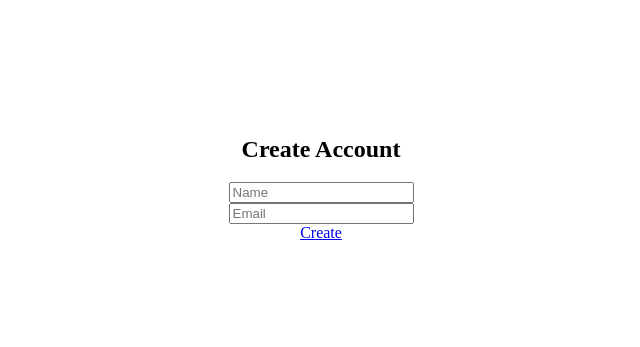
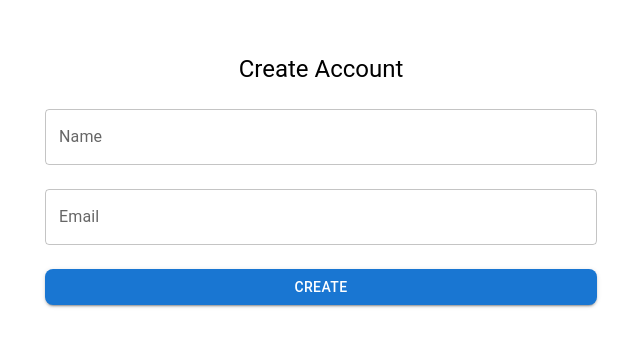
Before and after one commit to sethu-admin/new-project, a React (Vite) app in the folder app/: page /account in a window 1280 px wide. Shown: the part 229-576 px from the top of the page, without its empty margins (319-959 px from the left). Built offline with nearby package versions, Linux system fonts and the light colour scheme.

Commit message:
Mention Material UI in README

```diff
--- a/app/package.json
+++ b/app/package.json
@@ -17,7 +17,10 @@
     "react-dom": "^19.1.0",
     "react-hook-form": "^7.57.0",
     "react-router-dom": "^7.6.2",
-    "three": "^0.177.0"
+    "three": "^0.177.0",
+    "@mui/material": "^7.1.1",
+    "@emotion/react": "^11.14.0",
+    "@emotion/styled": "^11.14.0"
   },
   "devDependencies": {
     "@eslint/js": "^9.25.0",
--- a/app/src/pages/Account.jsx
+++ b/app/src/pages/Account.jsx
@@ -1,12 +1,23 @@
-import { Link } from 'react-router-dom'
+import { Link as RouterLink } from 'react-router-dom'
+import { Container, Typography, TextField, Button, Stack } from '@mui/material'
 
 export default function Account() {
   return (
-    <div className="min-h-screen flex flex-col items-center justify-center space-y-4">
-      <h2 className="text-xl">Create Account</h2>
-      <input placeholder="Name" className="p-2 bg-black/40 rounded" />
-      <input placeholder="Email" className="p-2 bg-black/40 rounded" />
-      <Link to="/" className="px-4 py-2 bg-purple-700 rounded">Create</Link>
-    </div>
+    <Container maxWidth="sm" sx={{ minHeight: '100vh', display: 'flex', alignItems: 'center', justifyContent: 'center' }}>
+      <Stack spacing={3} width="100%">
+        <Typography variant="h5" align="center">Create Account</Typography>
+        <TextField label="Name" variant="outlined" fullWidth />
+        <TextField label="Email" variant="outlined" fullWidth />
+        <Button
+          variant="contained"
+          color="primary"
+          component={RouterLink}
+          to="/"
+          sx={{ borderRadius: 2 }}
+        >
+          Create
+        </Button>
+      </Stack>
+    </Container>
   )
 }
```
Also changed, not shown: 2 other files (tests, documents, lock files or other folders).
